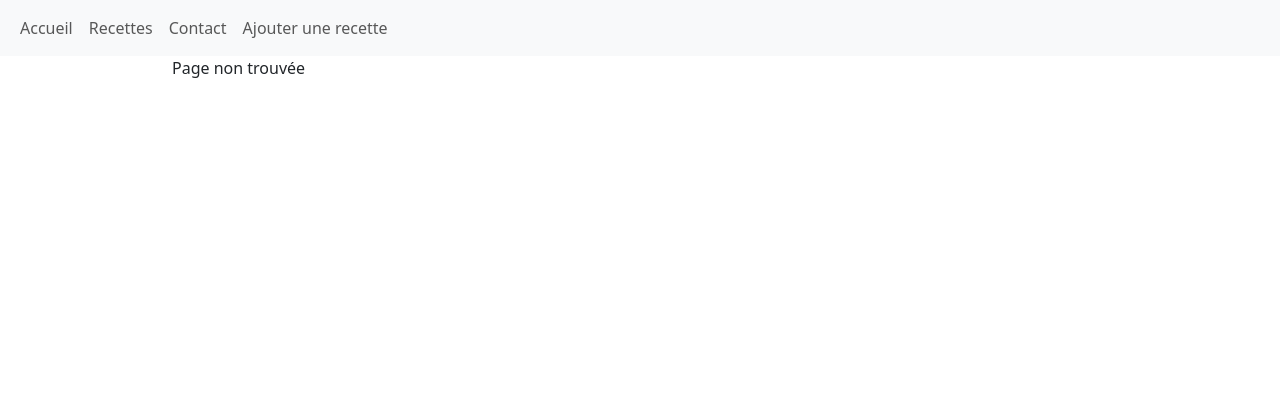
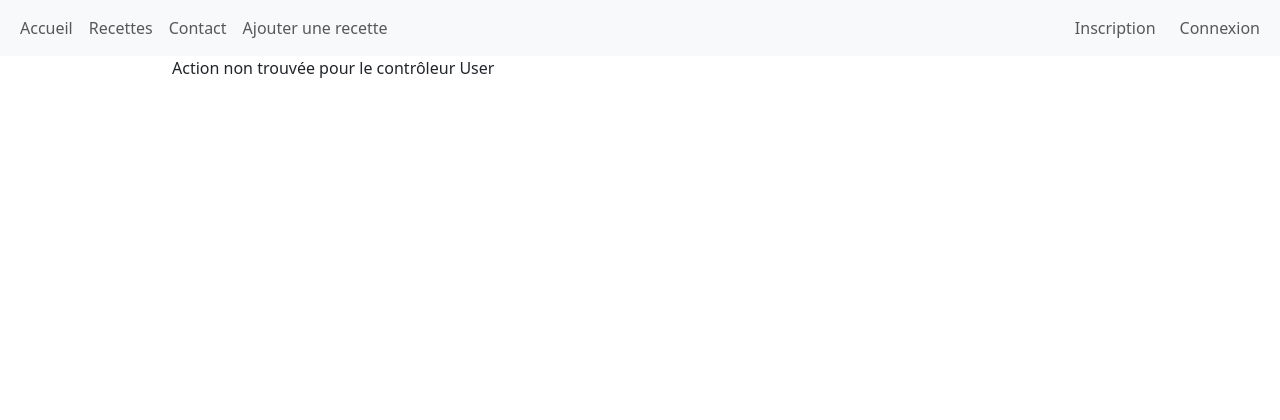
Before and after one commit to mgorce4/Lacosina, a PHP site: page /index.php?c=User in a window 1280 px wide. Shown: the top 420 px of the page. Run offline with PHP 8.4, Linux system fonts and the light colour scheme.

Commit message:
je peux créer un user

```diff
--- a/lacosina/index.php
+++ b/lacosina/index.php
@@ -1,8 +1,14 @@
 <?php
+
+// Démarrer la session AVANT tout affichage
+if (session_status() === PHP_SESSION_NONE) {
+    session_start();
+}
 
 //import des classes contrôleurs
 require_once(__DIR__ . '/src/Controllers/RecetteController.php');
 require_once(__DIR__ . '/src/Controllers/ContactController.php');
+require_once(__DIR__ . '/src/Controllers/UserController.php');
 
 // header
 require_once __DIR__ . '/src/Views/header.php';
@@ -14,6 +20,7 @@ $action = isset($_GET['a']) ? $_GET['a'] : 'index';
 // Initialisation des contrôleurs
 $recetteController = new RecetteController();
 $contactController = new ContactController();
+$userController = new UserController();
 
 switch ($controller) {
     case 'Recette':
@@ -76,6 +83,29 @@ switch ($controller) {
         $recetteController->detail();
         break;
 
+    case 'User':
+    case 'user':
+        switch ($action) {
+            case 'inscription':
+                $userController->inscription();
+                break;
+            case 'enregistrer':
+                $userController->enregistrer();
+                break;
+            case 'connexion':
+                $userController->connexion();
+                break;
+            case 'login':
+                $userController->login();
+                break;
+            case 'logout':
+                $userController->logout();
+                break;
+            default:
+                echo "Action non trouvée pour le contrôleur User";
+        }
+        break;
+
     default:
         echo "Page non trouvée";
 }
--- /dev/null
+++ b/lacosina/src/Controllers/UserController.php
@@ -0,0 +1,97 @@
+<?php
+
+//connexion à la base de données
+require_once(__DIR__.DIRECTORY_SEPARATOR.'..'.DIRECTORY_SEPARATOR.'Models'.DIRECTORY_SEPARATOR.'User.php');
+
+class UserController{
+    private $userModel;
+
+    public function __construct(){
+        $this->userModel = new User();
+    }
+
+    //fonction permettant d'afficher le formulaire d'inscription
+    function inscription(){
+        require_once(__DIR__ . '/../Views/User/inscription.php');
+    }
+
+    //fonction permettant d'enregistrer un nouvel utilisateur
+    function enregistrer(){
+        //récupération des données du formulaire
+        $identifiant = $_POST['identifiant'];
+        $password = $_POST['password'];
+        $mail = $_POST['mail'];
+
+        // Vérifier si l'identifiant existe déjà
+        $userExist = $this->userModel->findByIdentifiant($identifiant);
+        if ($userExist) {
+            echo '<div class="alert alert-danger">Cet identifiant existe déjà. Veuillez en choisir un autre.</div>';
+            require_once(__DIR__ . '/../Views/User/inscription.php');
+            return;
+        }
+
+        // Vérifier si l'email existe déjà
+        $emailExist = $this->userModel->findByEmail($mail);
+        if ($emailExist) {
+            echo '<div class="alert alert-danger">Cet email est déjà utilisé.</div>';
+            require_once(__DIR__ . '/../Views/User/inscription.php');
+            return;
+        }
+
+        // Encoder le mot de passe
+        $passwordHash = password_hash($password, PASSWORD_DEFAULT);
+
+        // Par défaut, l'utilisateur n'est pas admin
+        $isAdmin = 0;
+
+        // Utilisation du modèle pour enregistrer l'utilisateur
+        $resultat = $this->userModel->add($identifiant, $password, $mail, $isAdmin);
+
+        if ($resultat){
+            require_once(__DIR__ . '/../Views/User/enregistrement.php');
+        } else {
+            echo '<div class="alert alert-danger">Erreur lors de l\'enregistrement de l\'utilisateur.</div>';
+        }
+    }
+
+    //fonction permettant d'afficher le formulaire de connexion
+    function connexion(){
+        require_once(__DIR__ . '/../Views/User/connexion.php');
+    }
+
+    //fonction permettant de connecter un utilisateur
+    function login(){
+        //récupération des données du formulaire
+        $identifiant = $_POST['identifiant'];
+        $password = $_POST['password'];
+
+        // Authentification de l'utilisateur
+        $user = $this->userModel->authenticate($identifiant, $password);
+
+        if ($user) {
+            // Stocker les informations de l'utilisateur en session
+            $_SESSION['user_id'] = $user['id'];
+            $_SESSION['identifiant'] = $user['identifiant'];
+            $_SESSION['mail'] = $user['mail'];
+            $_SESSION['isAdmin'] = $user['isAdmin'];
+
+            // Redirection vers la page d'accueil
+            echo '<div class="alert alert-success">Connexion réussie ! Bienvenue ' . htmlspecialchars($user['identifiant']) . '</div>';
+            echo '<script>setTimeout(function(){ window.location.href = "index.php"; }, 2000);</script>';
+        } else {
+            echo '<div class="alert alert-danger">Identifiant ou mot de passe incorrect.</div>';
+            require_once(__DIR__ . '/../Views/User/connexion.php');
+        }
+    }
+
+    //fonction permettant de déconnecter un utilisateur
+    function logout(){
+        // Détruire toutes les variables de session
+        session_unset();
+        session_destroy();
+
+        // Redirection vers la page d'accueil
+        echo '<div class="alert alert-info">Vous avez été déconnecté.</div>';
+        echo '<script>setTimeout(function(){ window.location.href = "index.php"; }, 2000);</script>';
+    }
+}
--- /dev/null
+++ b/lacosina/src/Models/User.php
@@ -0,0 +1,128 @@
+<?php
+
+require_once __DIR__ . '/Database.php';
+
+Class User {
+    private $conn;
+
+    //constructeur
+    function __construct(){
+        $database = new Database();
+        $this->conn = $database->getConnection();
+    }
+
+    // Récupérer tous les utilisateurs
+    public function findAll(){
+        $query = "SELECT * FROM users";
+        $stmt = $this->conn->prepare($query);
+        $stmt->execute();
+        return $stmt->fetchAll(PDO::FETCH_ASSOC);
+    }
+
+    // Récupérer un utilisateur par son ID
+    public function find($id){
+        $query = "SELECT * FROM users WHERE id = :id";
+        $stmt = $this->conn->prepare($query);
+        $stmt->bindParam(':id', $id);
+        $stmt->execute();
+        return $stmt->fetch(PDO::FETCH_ASSOC);
+    }
+
+    // Récupérer un utilisateur par son identifiant (login)
+    public function findByIdentifiant($identifiant){
+        $query = "SELECT * FROM users WHERE identifiant = :identifiant";
+        $stmt = $this->conn->prepare($query);
+        $stmt->bindParam(':identifiant', $identifiant);
+        $stmt->execute();
+        return $stmt->fetch(PDO::FETCH_ASSOC);
+    }
+
+    // Récupérer un utilisateur par son email
+    public function findByEmail($mail){
+        $query = "SELECT * FROM users WHERE mail = :mail";
+        $stmt = $this->conn->prepare($query);
+        $stmt->bindParam(':mail', $mail);
+        $stmt->execute();
+        return $stmt->fetch(PDO::FETCH_ASSOC);
+    }
+
+    // Recherche générique avec paramètres
+    public function findBy(array $params){
+        $query = "SELECT * FROM users WHERE ". implode(' AND ', array_map(function($key){
+            return "$key = :$key";
+        }, array_keys($params)));
+
+        $stmt = $this->conn->prepare($query);
+        foreach ($params as $key => $value){
+            $stmt->bindValue(":$key", $value);
+        }
+        $stmt->execute();
+        return $stmt->fetchAll(PDO::FETCH_ASSOC);
+    }
+
+    // Ajouter un nouvel utilisateur
+    public function add($identifiant, $password, $mail, $isAdmin = 0){
+        // Hasher le mot de passe pour la sécurité
+        $hashedPassword = password_hash($password, PASSWORD_DEFAULT);
+
+        $query = "INSERT INTO users (identifiant, password, mail, isAdmin, create_time) VALUES (:identifiant, :password, :mail, :isAdmin, NOW())";
+        $stmt = $this->conn->prepare($query);
+        $stmt->bindParam(':identifiant', $identifiant);
+        $stmt->bindParam(':password', $hashedPassword);
+        $stmt->bindParam(':mail', $mail);
+        $stmt->bindParam(':isAdmin', $isAdmin);
+        $stmt->execute();
+        return $this->conn->lastInsertId();
+    }
+
+    // Mettre à jour un utilisateur
+    public function update($id, $identifiant, $mail, $isAdmin){
+        $query = "UPDATE users SET identifiant = :identifiant, mail = :mail, isAdmin = :isAdmin WHERE id = :id";
+        $stmt = $this->conn->prepare($query);
+        $stmt->bindParam(':id', $id);
+        $stmt->bindParam(':identifiant', $identifiant);
+        $stmt->bindParam(':mail', $mail);
+        $stmt->bindParam(':isAdmin', $isAdmin);
+        return $stmt->execute();
+    }
+
+    // Mettre à jour le mot de passe d'un utilisateur
+    public function updatePassword($id, $newPassword){
+        // Hasher le nouveau mot de passe
+        $hashedPassword = password_hash($newPassword, PASSWORD_DEFAULT);
+
+        $query = "UPDATE users SET password = :password WHERE id = :id";
+        $stmt = $this->conn->prepare($query);
+        $stmt->bindParam(':id', $id);
+        $stmt->bindParam(':password', $hashedPassword);
+        return $stmt->execute();
+    }
+
+    // Supprimer un utilisateur
+    public function delete($id){
+        $query = "DELETE FROM users WHERE id = :id";
+        $stmt = $this->conn->prepare($query);
+        $stmt->bindParam(':id', $id);
+        $stmt->execute();
+        return $stmt->rowCount() > 0;
+    }
+
+    // Vérifier les identifiants de connexion
+    public function authenticate($identifiant, $password){
+        $user = $this->findByIdentifiant($identifiant);
+
+        if ($user && password_verify($password, $user['password'])){
+            // Connexion réussie, retourner l'utilisateur sans le mot de passe
+            unset($user['password']);
+            return $user;
+        }
+
+        return false; // Identifiants incorrects
+    }
+
+    // Vérifier si un utilisateur est admin
+    public function isAdmin($id){
+        $user = $this->find($id);
+        return $user && $user['isAdmin'] == 1;
+    }
+}
--- a/lacosina/src/Views/header.php
+++ b/lacosina/src/Views/header.php
@@ -32,6 +32,25 @@
                     <a class="nav-link" href='?c=ajout'>Ajouter une recette</a>
                 </li>
             </ul>
+            <ul class="navbar-nav ms-auto mb-2 mb-lg-0">
+                <?php
+                // Vérifier si l'utilisateur est connecté
+                if (isset($_SESSION['user_id'])): ?>
+                    <li class="nav-item">
+                        <span class="nav-link">Bonjour, <?php echo htmlspecialchars($_SESSION['identifiant']); ?></span>
+                    </li>
+                    <li class="nav-item">
+                        <a class="nav-link btn btn-outline-danger" href='?c=User&a=logout'>Déconnexion</a>
+                    </li>
+                <?php else: ?>
+                    <li class="nav-item">
+                        <a class="nav-link btn btn-outline-primary me-2" href='?c=User&a=inscription'>Inscription</a>
+                    </li>
+                    <li class="nav-item">
+                        <a class="nav-link btn btn-primary" href='?c=User&a=connexion'>Connexion</a>
+                    </li>
+                <?php endif; ?>
+            </ul>
         </div>
     </nav>
 
```
Also changed, not shown: lacosina/src/Views/User/connexion.php (added, +19 -0 lines), lacosina/src/Views/User/enregistrement.php (added, +14 -0 lines), lacosina/src/Views/User/inscription.php (added, +24 -0 lines).
